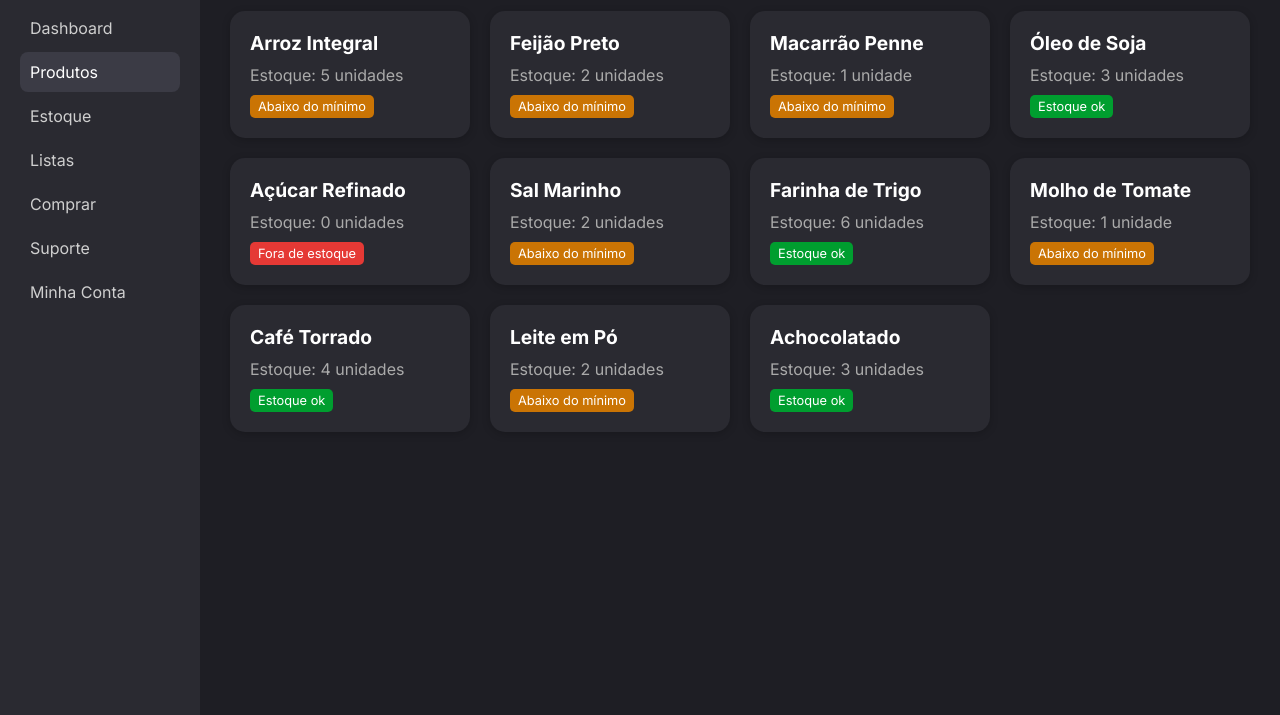
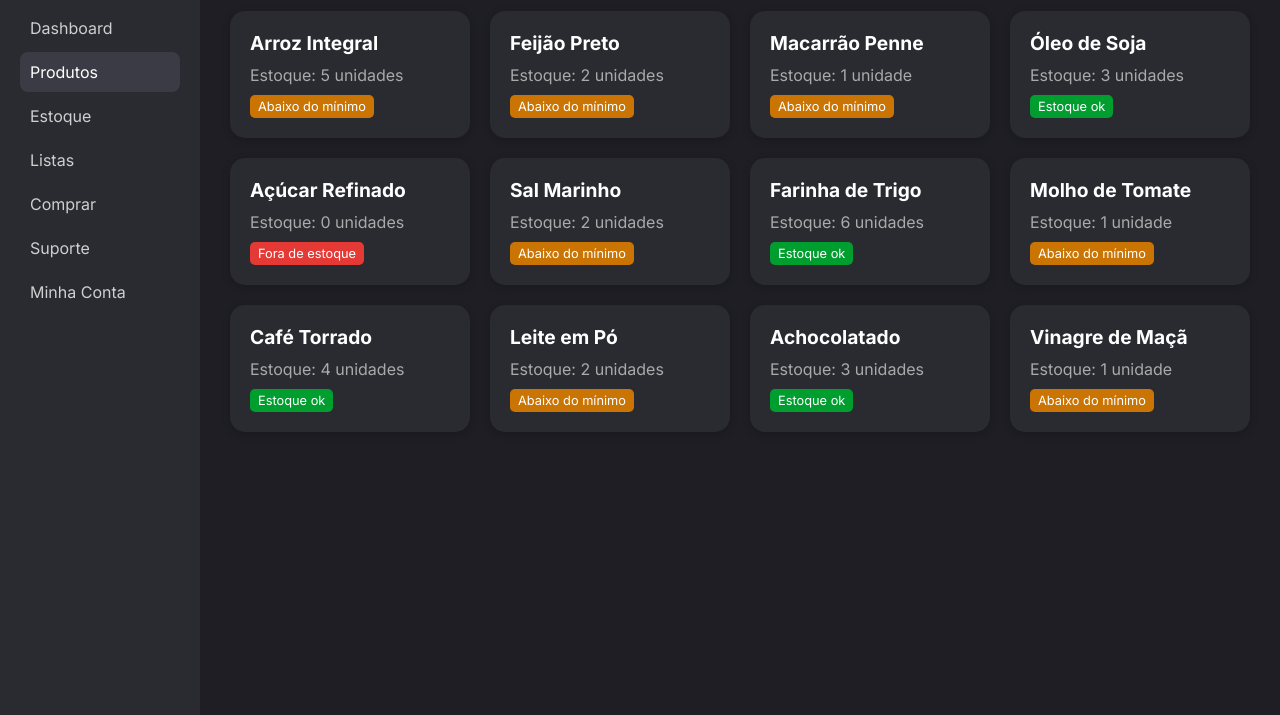
Before and after one commit to devmathsena/despenza, a website built with webpack: page src/products.html in a window 1280 px wide. Shown: the part 85-800 px from the top of the page. Built offline with nearby package versions, Linux system fonts and the light colour scheme.

Commit message:
Update products.html

```diff
--- a/src/products.html
+++ b/src/products.html
@@ -85,6 +85,11 @@
                 <p>Estoque: 3 unidades</p>
                 <span class="tag ok-stock">Estoque ok</span>
             </div>
+            <div class="product-card">
+                <h3>Vinagre de Maçã</h3>
+                <p>Estoque: 1 unidade</p>
+                <span class="tag low-stock">Abaixo do mínimo</span>
+            </div>
         </div>
     </main>
 
```
